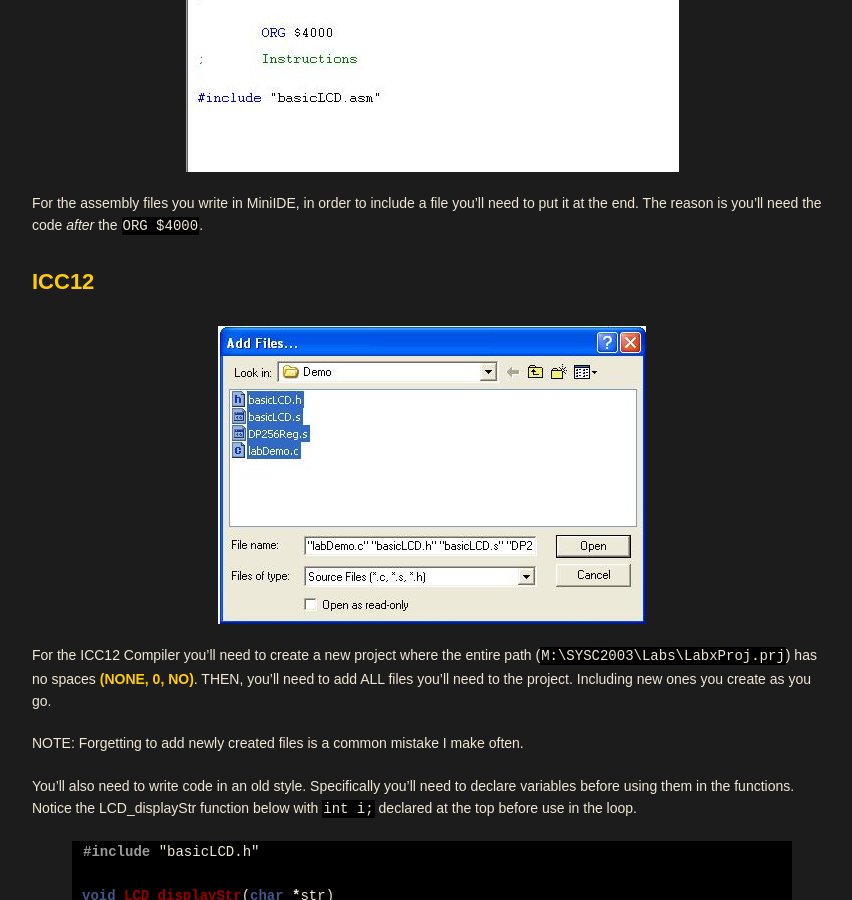
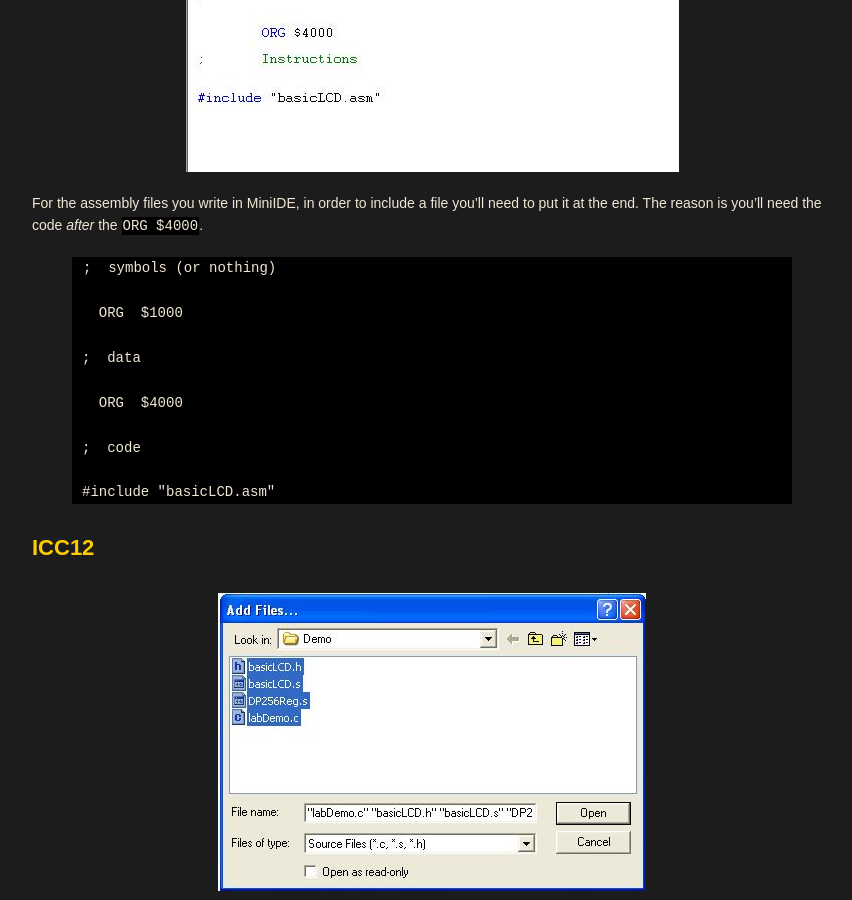
Before and after one commit to DerekStride/DerekStride.github.io, a Jekyll site: the page built from _posts/2015-02-26-SYSC2003.md, in a window 1280 px wide and 900 px high, scrolled down 2532 px. Shown: the whole window, without its empty margins (208-1060 px from the left). Built offline with Jekyll 4.4.1, drawn with Linux system fonts in a browser that asks for light colours.

Commit message:
Added Assembly prototype

```diff
--- a/_posts/2015-02-26-SYSC2003.md
+++ b/_posts/2015-02-26-SYSC2003.md
@@ -48,6 +48,22 @@ The ICC Compiler also needs special settings (under the project menu), you want
 
 For the assembly files you write in MiniIDE, in order to include a file you'll need to put it at the end. The reason is you'll need the code *after* the `ORG $4000`.
 
+{% highlight ca65 %}
+
+;  symbols (or nothing)
+
+  ORG  $1000
+
+;  data
+
+  ORG  $4000
+
+;  code
+
+#include "basicLCD.asm"
+
+{% endhighlight %}
+
 #### ICC12
 
 ![Make sure to addFiles](/assets/projects/{{ page.folder }}/addFiles.jpg)
```
